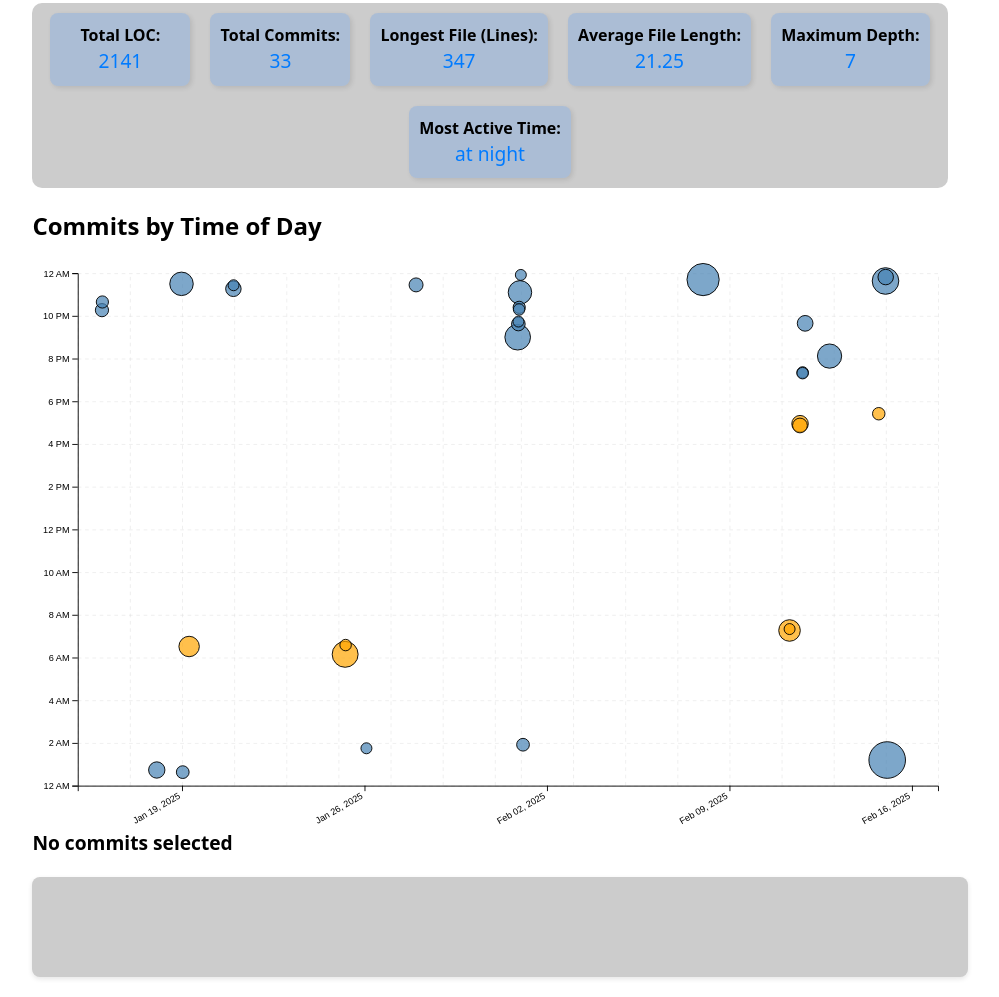
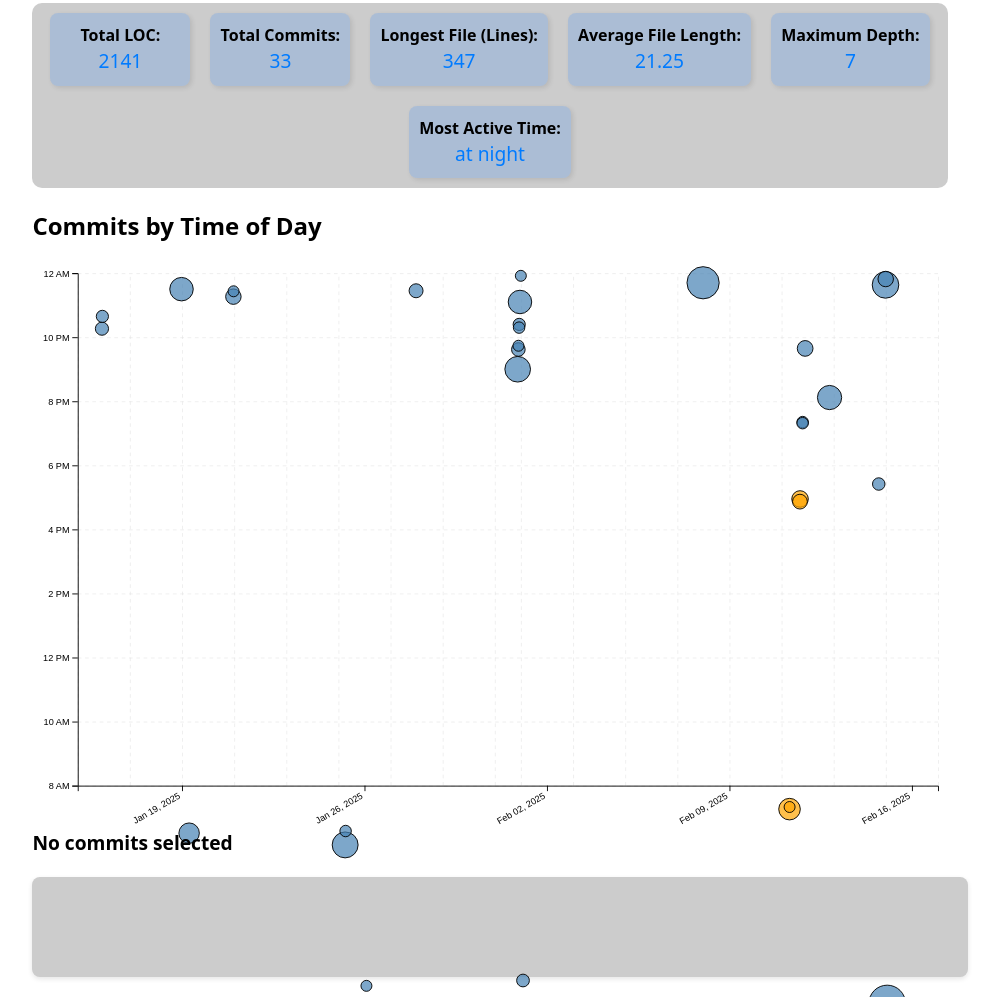
Before and after one commit to hsflores7/portfolio-dsc106, a website: page meta/index.html in a window 1280 px wide. Shown: the part 272-1269 px from the top of the page, without its empty margins (150-1149 px from the left). Drawn offline with nearby package versions, Linux system fonts and the light colour scheme.

Commit message:
minor updates

```diff
--- a/meta/main.js
+++ b/meta/main.js
@@ -108,7 +108,7 @@ function createScatterplot() {
 
     yScale = d3
         .scaleLinear()
-        .domain([0, 24])
+        .domain([8, 24])
         .range([usableArea.bottom, usableArea.top]);
 
     // Create SVG container
@@ -177,7 +177,7 @@ function createScatterplot() {
         .attr('cx', (d) => xScale(d.datetime))
         .attr('cy', (d) => yScale(d.hourFrac))
         .attr('r', (d) => rScale(d.totalLines))
-        .attr('fill', (d) => (d.datetime.getHours() < 6 || d.datetime.getHours() > 18 ? 'steelblue' : 'orange'))
+        .attr('fill', (d) => (d.datetime.getHours() < 7 || d.datetime.getHours() > 16 ? 'steelblue' : 'orange'))
         .style('fill-opacity', 0.7)
         .attr('stroke', 'black')
         .attr('stroke-width', 1)
```
Also changed, not shown: resume/index.html (+1 -1 lines), 3 other files.
